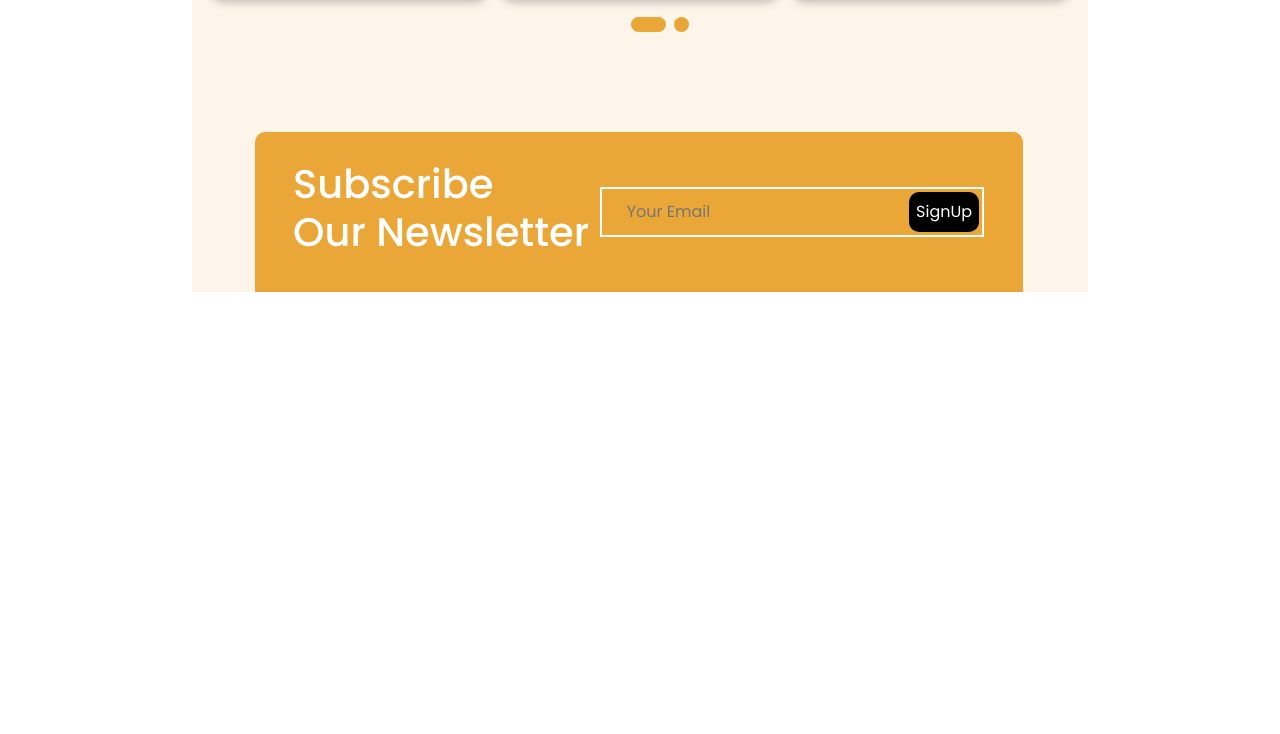
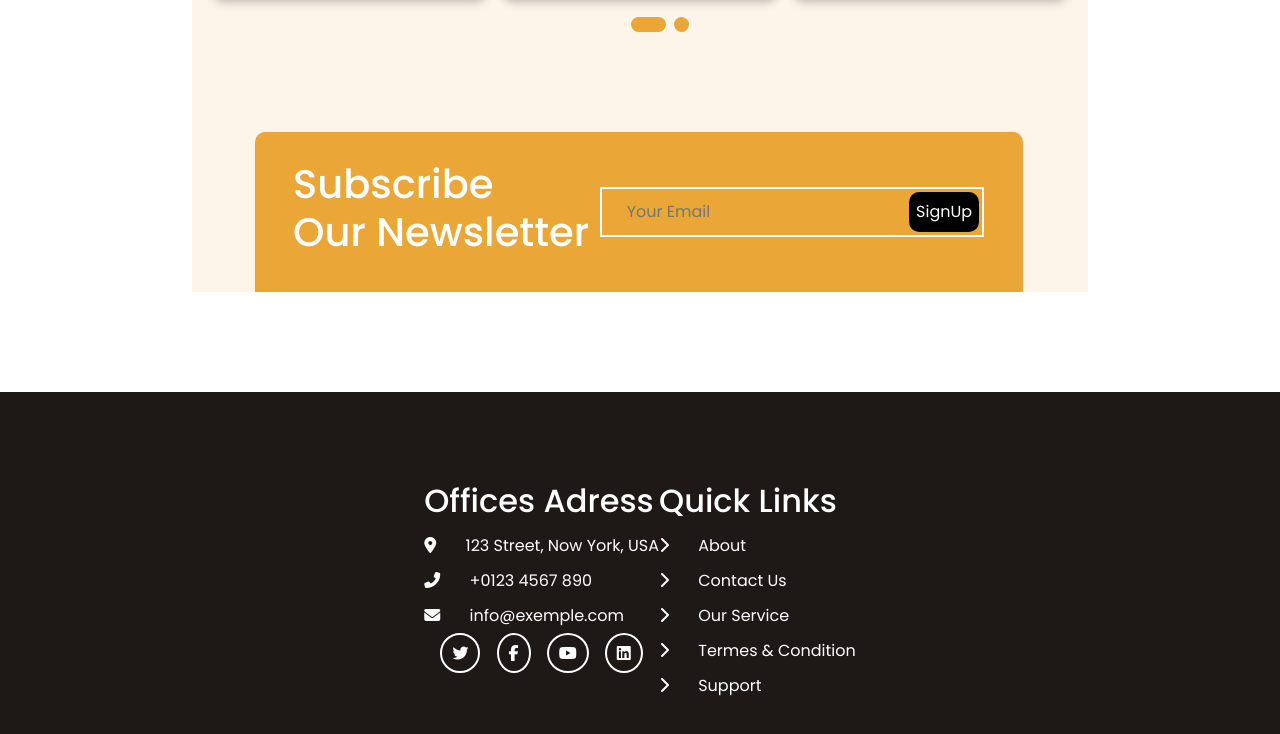
Before and after one commit to VitorLucas44/KadKer_Vitor, a website: page index.html in a window 1280 px wide. Shown: the part 5361-6095 px from the top of the page. Before the commit the page ends 5753 px from the top, so only its background shows below. Drawn offline with nearby package versions, Linux system fonts and the light colour scheme.

Commit message:
footerdebut

```diff
--- a/index.html
+++ b/index.html
@@ -350,7 +350,28 @@
 </section7>
 
 <footer>
-
+    <div class="noir">
+        <div class="txtfoot">
+            <h2>Offices Adress</h2>
+            <span><i class="fa-solid fa-location-dot"></i> 123 Street, Now York, USA</span>
+            <span><i class="fa-solid fa-phone-flip"></i> +0123 4567 890</span>
+            <span><i class="fa-solid fa-envelope"></i> info@exemple.com</span>
+            <div class="iconfoot">
+                <span><i class="fa-brands fa-twitter"></i></span>
+                <span><i class="fa-brands fa-facebook-f"></i></span>
+                <span><i class="fa-brands fa-youtube"></i></span>
+                <span><i class="fa-brands fa-linkedin"></i></span>
+            </div>
+        </div>
+        <div class="txtfoot">
+            <h2>Quick Links</h2>
+            <span><i class="fa-solid fa-chevron-right"></i> About</span>
+            <span><i class="fa-solid fa-chevron-right"></i> Contact Us</span>
+            <span><i class="fa-solid fa-chevron-right"></i> Our Service</span>
+            <span><i class="fa-solid fa-chevron-right"></i> Termes & Condition</span>
+            <span><i class="fa-solid fa-chevron-right"></i> Support</span>
+    </div>
+    </div>
 </footer>
 
 <!-- JavaScript Bundle with Popper -->
--- a/public/sass/style.sass
+++ b/public/sass/style.sass
@@ -482,3 +482,29 @@ section7
                 margin-left: 5%
 footer
     margin-top: 100px
+    background-color: #1e1817
+    width: 100%
+    height: 400px
+    display: flex
+    justify-content: space-around
+    justify-content: center
+    align-items: center
+    .noir
+        display: flex
+        justify-content: space-between
+    .txtfoot
+        color: white
+        display: flex
+        flex-direction: column
+        line-height: 35px
+        i
+            margin-right: 25px
+    .iconfoot
+        display: flex
+        flex-direction: row
+        justify-content: space-evenly
+        span
+            border-radius: 100%
+            border: 2px solid white
+            i
+                margin: 10px
```
Also changed, not shown: public/css/style.css, 1 other file.
